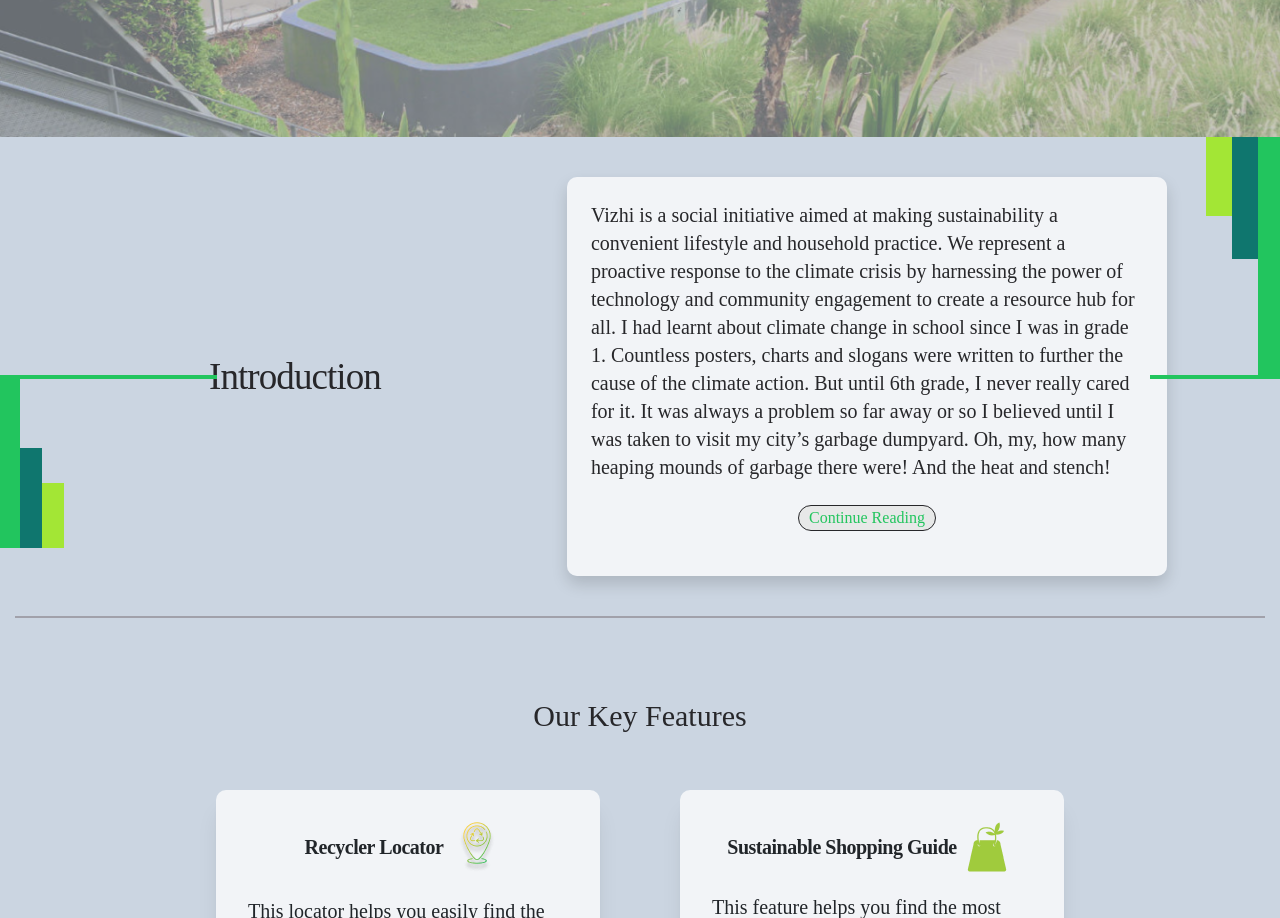
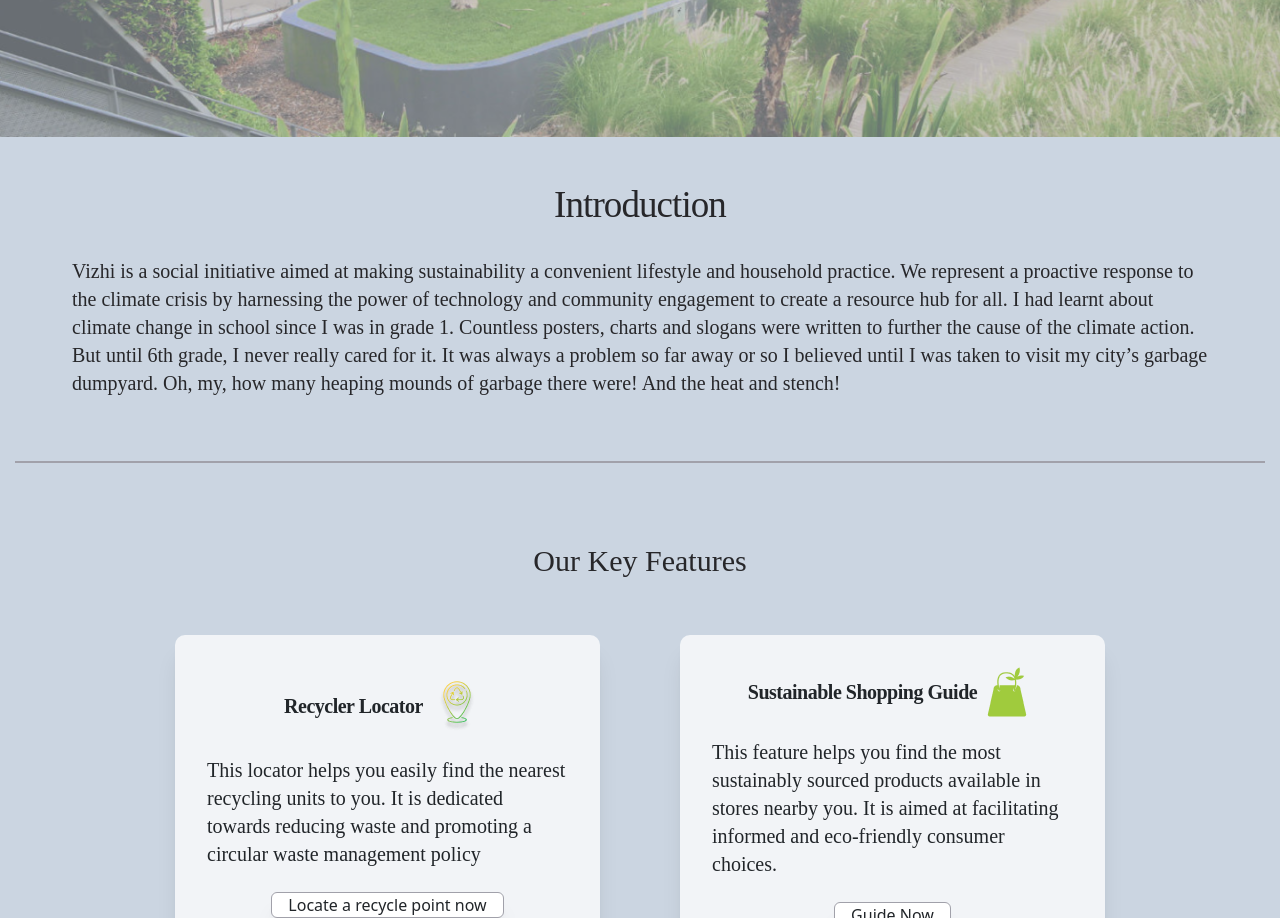
Before and after one commit to kalyani179/Vizhi, a React (Create React App) app: page / in a window 1280 px wide. Shown: the part 440-1358 px from the top of the page. Built offline with nearby package versions, Linux system fonts and the light colour scheme.

Commit message:
changes made

```diff
--- a/src/components/Home/Introduction.jsx
+++ b/src/components/Home/Introduction.jsx
@@ -2,34 +2,14 @@
 
 function Introduction() {
   return (
-    <div className='flex flex-row justify-around align-items-center my-10'>
-        <div className="flex flex-row absolute left-5 mt-96 -mb-32">
-            <div className="w-[22px] h-[170px] origin-top-left rotate-180 bg-green-500"></div>
-            <div className="w-[22px] h-[100px] origin-top-left rotate-180 bg-teal-700"></div>
-            <div className="w-[22px] h-[65px] origin-top-left rotate-180 bg-lime-400"></div>
-        </div>
-        <div className='absolute left-0'>
-            <div className="w-[217px]  border-2 border-green-500"></div>
-        </div>
-        <div className="ml-24 text-zinc-800 text-[37px] font-normal font-['Oldenburg'] tracking-tight">Introduction</div>
-        <div className="w-[600px] h-[399px] -ml-10 bg-white bg-opacity-75 rounded-[10px] shadow flex flex-column align-items-center justify-items-center">
+    <div className='flex flex-column justify-around align-items-center my-10'>
+        <div className="text-zinc-800 text-[37px] font-normal font-['Oldenburg'] tracking-tight">Introduction</div>
+        <div className='mx-5'>
             <p className="!text-zinc-800 text-opacity-30 text-xl font-normal font-['Oldenburg'] m-4">
             Vizhi is a social initiative aimed at making sustainability a convenient lifestyle and household practice. We represent a proactive response to the climate crisis by harnessing the power of technology and community engagement to create a resource hub for all.
             I had learnt about climate change in school since I was in grade 1. Countless posters, charts and slogans were written to further the cause of the climate action. But until 6th grade, I never really cared for it. It was always a problem so far away or so I believed until I was taken to visit my city’s garbage dumpyard. Oh, my, how many heaping mounds of garbage there were! And the heat and stench!
             </p>
-            <div class="px-2.5 bg-neutral-200 bg-opacity-80 rounded-[22px] border !border-zinc-800">
-                <p className="text-justify text-green-500 text-base font-normal font-['Oldenburg']">Continue Reading</p>
-            </div>
         </div>
-        <div className="flex flex-row absolute right-0 -mt-60">
-            <div className="w-[26px] h-[79px] bg-lime-400"></div>
-            <div className="w-[26px] h-[122px] bg-teal-700"></div>
-            <div className="w-[22px] h-[240px] bg-green-500"></div>
-        </div>
-        <div className='absolute right-0'>
-            <div class="w-[130px] h-[0px] border-2 border-green-500"></div>
-        </div>
-
     </div>
   )
 }
--- a/src/components/Home/OurKeyFeature.jsx
+++ b/src/components/Home/OurKeyFeature.jsx
@@ -3,7 +3,7 @@
 
 function FeatureEntry(props){
   return(
-    <div className='w-96 h-[320px] p-3 flex bg-white bg-opacity-75 rounded-[10px] shadow-xl flex-column justify-center align-items-center'>
+    <div className='w-[425px] h-[320px] p-3 flex bg-white bg-opacity-75 rounded-[10px] shadow-xl flex-column justify-center align-items-center'>
       <div className='flex flex-row justify-items-center align-items-center'>
         <h1 className="text-xl font-bold font-['Oldenburg'] tracking-tight">{props.heading}</h1>
         <img src={props.logo} alt="" />
```
